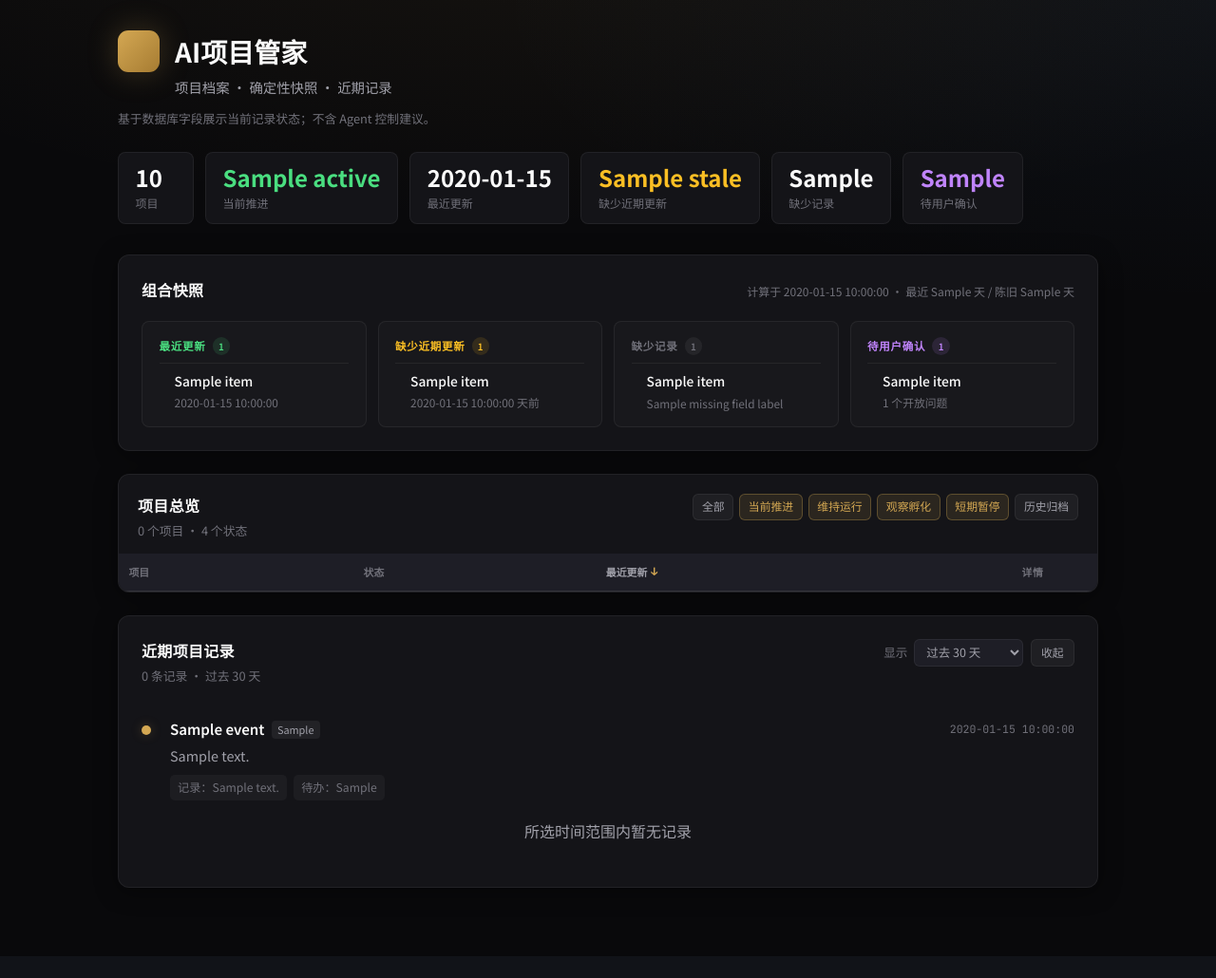
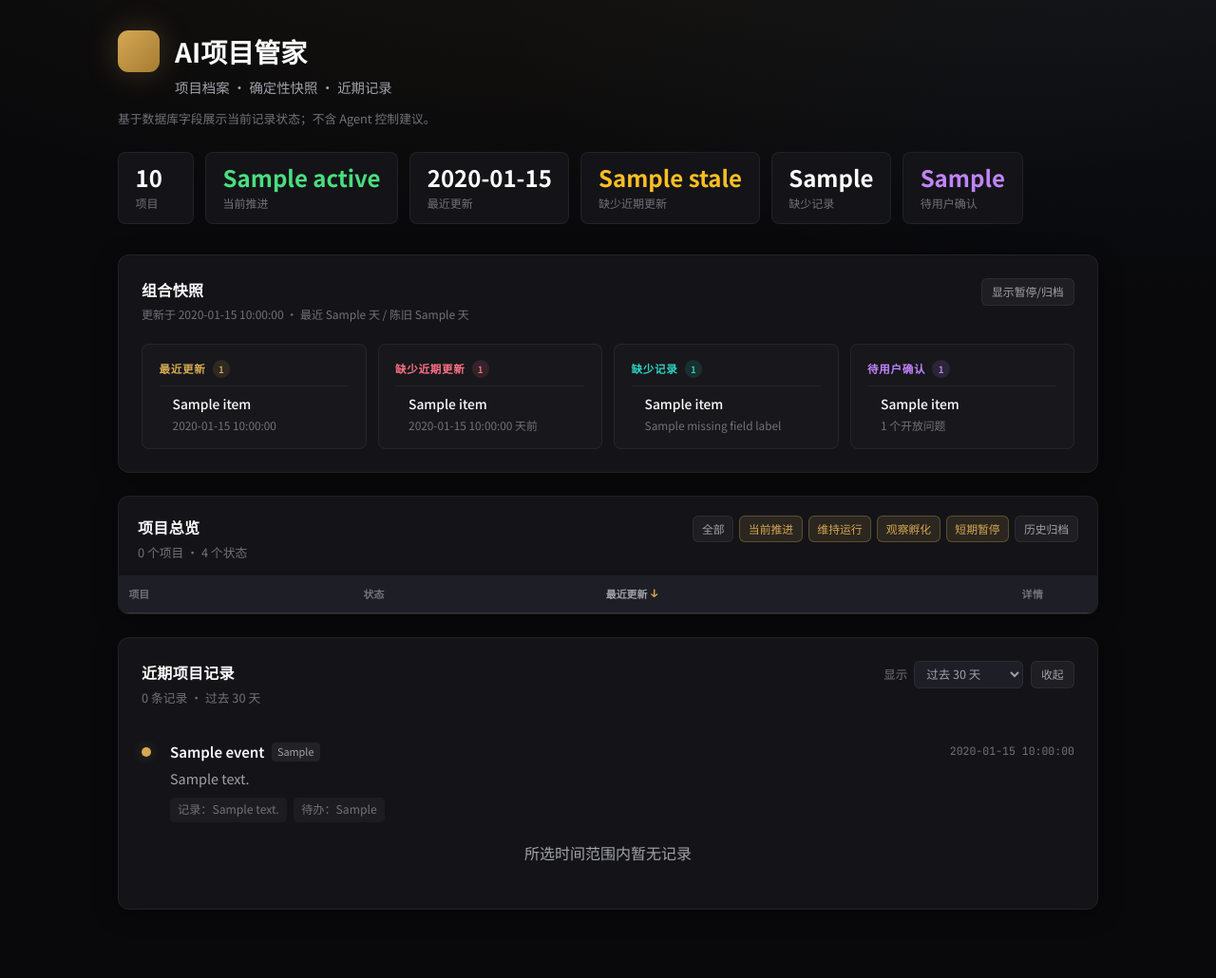
Before and after one commit to PU-UP/ai-project-manager, a FastAPI app: template app/templates/index.html in a window 1280 px wide. Shown: the whole page at 95% size. Before the commit the page ends 1007 px from the top, so only its background shows below. Run offline with FastAPI, Linux system fonts and the light colour scheme; the template is opened without the code that fills it: most values are stand-ins (such as "Sample title", 1, 10 or a date in 2020).

Commit message:
fix: refine portfolio snapshot UI and thresholds (v1.0.4)
Tighten recent/stale thresholds to 5/7 days, sort by full timestamp, add paused/archived toggle, status dots, and distinct column header colors.

Co-authored-by: Cursor <cursoragent@cursor.com>

```diff
--- a/app/services/context_snapshot.py
+++ b/app/services/context_snapshot.py
@@ -7,8 +7,8 @@ from datetime import datetime, timedelta
 from app.datetime_util import BEIJING, _parse_timestamp
 from app.provenance import fact_text
 
-STALE_DAYS = 30
-RECENT_DAYS = 14
+STALE_DAYS = 7
+RECENT_DAYS = 5
 TRACKED_STATUSES = frozenset({"active", "maintain", "observe"})
 
 MEMORY_FIELDS = ("origin", "current_goal", "discussion_brief")
@@ -43,6 +43,13 @@ def _project_age_days(project: dict, now: datetime) -> int | None:
     if ts is None:
         return None
     return max(0, (now - ts).days)
+
+
+def _updated_at_sort_key(item: dict) -> datetime:
+    ts = _parse_timestamp(item.get("updated_at") or "")
+    if ts is None:
+        return datetime.min.replace(tzinfo=BEIJING)
+    return ts
 
 
 def build_portfolio_snapshot(projects: list[dict]) -> dict:
@@ -108,7 +115,7 @@ def build_portfolio_snapshot(projects: list[dict]) -> dict:
                 }
             )
 
-    recently_updated.sort(key=lambda x: x.get("days_since_update", 999))
+    recently_updated.sort(key=_updated_at_sort_key, reverse=True)
     stale_projects.sort(key=lambda x: -x.get("days_since_update", 0))
 
     return {
--- a/app/static/app.js
+++ b/app/static/app.js
@@ -13,6 +13,51 @@
       if (label) item.textContent = label;
     });
   }
+
+  function initSnapshotInactiveToggle() {
+    const card = document.querySelector(".card--snapshot");
+    const toggle = document.querySelector("[data-snapshot-toggle-inactive]");
+    if (!card || !toggle) return;
+
+    let showInactive = false;
+
+    function renderSnapshotInactive() {
+      card.classList.toggle("is-show-inactive", showInactive);
+      card.querySelectorAll(".insight--snapshot").forEach((insight) => {
+        const items = Array.from(
+          insight.querySelectorAll(".snapshot-item[data-snapshot-status]"),
+        );
+        let visible = 0;
+        items.forEach((item) => {
+          const inactive = item.hasAttribute("data-snapshot-inactive");
+          if (showInactive || !inactive) visible += 1;
+        });
+
+        const countEl = insight.querySelector("[data-snapshot-count]");
+        if (countEl) {
+          if (visible > 0) {
+            countEl.textContent = String(visible);
+            countEl.hidden = false;
+          } else {
+            countEl.hidden = true;
+          }
+        }
+      });
+
+      toggle.textContent = showInactive ? "隐藏暂停/归档" : "显示暂停/归档";
+      toggle.setAttribute("aria-pressed", showInactive ? "true" : "false");
+      toggle.classList.toggle("is-active", showInactive);
+    }
+
+    toggle.addEventListener("click", () => {
+      showInactive = !showInactive;
+      renderSnapshotInactive();
+    });
+
+    renderSnapshotInactive();
+  }
+
+  initSnapshotInactiveToggle();
 
   const timelineBody = document.querySelector("[data-timeline-body]");
   const timelineItems = Array.from(document.querySelectorAll("[data-event-date]"));
--- a/app/static/style.css
+++ b/app/static/style.css
@@ -187,6 +187,21 @@ body {
   align-items: baseline;
 }
 
+.card-head--snapshot {
+  align-items: flex-start;
+  gap: 1rem;
+}
+
+.card-head--snapshot .collapse-btn.is-active {
+  color: var(--accent);
+  border-color: rgba(212, 168, 83, 0.3);
+  background: var(--accent-dim);
+}
+
+.card--snapshot:not(.is-show-inactive) .snapshot-item[data-snapshot-inactive] {
+  display: none;
+}
+
 .card--snapshot .card-meta {
   font-size: 0.75rem;
   line-height: 1.4;
@@ -235,9 +250,15 @@ body {
   text-transform: none;
 }
 
-.insight--positive .insight-count { color: var(--positive); background: var(--positive-dim); }
-.insight--warning .insight-count { color: var(--warning); background: var(--warning-dim); }
-.insight--human .insight-count { color: var(--human); background: var(--human-dim); }
+/* 快照列标题色：与项目状态色（绿/蓝/黄/灰）区分 */
+.insight--snapshot-recent h3 { color: var(--accent); }
+.insight--snapshot-recent .insight-count { color: var(--accent); background: var(--accent-dim); }
+.insight--snapshot-stale h3 { color: #fb7185; }
+.insight--snapshot-stale .insight-count { color: #fb7185; background: rgba(251, 113, 133, 0.12); }
+.insight--snapshot-missing h3 { color: #2dd4bf; }
+.insight--snapshot-missing .insight-count { color: #2dd4bf; background: rgba(45, 212, 191, 0.12); }
+.insight--snapshot-pending h3 { color: var(--human); }
+.insight--snapshot-pending .insight-count { color: var(--human); background: var(--human-dim); }
 
 .snapshot-list {
   list-style: none;
@@ -245,17 +266,40 @@ body {
   padding: 0;
 }
 
-.snapshot-item {
-  display: flex;
-  flex-direction: column;
-  align-items: stretch;
-  gap: 0.2rem;
+.insight--snapshot .snapshot-list {
+  padding-left: 0;
+}
+
+.snapshot-item:not(.snapshot-item--empty) {
+  display: grid;
+  grid-template-columns: auto 1fr;
+  grid-template-rows: auto auto;
+  column-gap: 0.5rem;
+  row-gap: 0.2rem;
+  align-items: start;
   padding: 0.55rem 0;
   border-bottom: 1px solid var(--border);
 }
 
+.snapshot-item:not(.snapshot-item--empty)::before {
+  content: "";
+  width: 6px;
+  height: 6px;
+  margin-top: 0.42rem;
+  border-radius: 50%;
+  grid-column: 1;
+  grid-row: 1;
+  flex-shrink: 0;
+}
+
+.snapshot-item[data-snapshot-status="active"]::before { background: var(--positive); }
+.snapshot-item[data-snapshot-status="maintain"]::before { background: var(--ai); }
+.snapshot-item[data-snapshot-status="observe"]::before { background: var(--warning); }
+.snapshot-item[data-snapshot-status="paused"]::before,
+.snapshot-item[data-snapshot-status="archived"]::before { background: var(--text-muted); }
+
 .snapshot-item--stacked {
-  gap: 0.25rem;
+  gap: 0;
 }
 
 .snapshot-item:first-child {
@@ -268,6 +312,8 @@ body {
 }
 
 .snapshot-item__name {
+  grid-column: 2;
+  grid-row: 1;
   color: var(--text);
   font-size: 0.86rem;
   font-weight: 500;
@@ -281,6 +327,8 @@ body {
 }
 
 .snapshot-item__meta {
+  grid-column: 2;
+  grid-row: 2;
   font-size: 0.74rem;
   color: var(--text-muted);
   line-height: 1.45;
--- a/app/templates/index.html
+++ b/app/templates/index.html
@@ -56,17 +56,31 @@
 {% endif %}
 
 <section class="card card--snapshot">
-  <div class="card-head">
-    <h2>组合快照</h2>
-    <span class="card-meta">计算于 {{ snapshot.computed_at }} · 最近 {{ snapshot.thresholds.recent_days }} 天 / 陈旧 {{ snapshot.thresholds.stale_days }} 天</span>
+  <div class="card-head card-head--snapshot">
+    <div>
+      <h2>组合快照</h2>
+      <span class="card-meta">更新于 {{ snapshot.computed_at }} · 最近 {{ snapshot.thresholds.recent_days }} 天 / 陈旧 {{ snapshot.thresholds.stale_days }} 天</span>
+    </div>
+    <button
+      class="collapse-btn"
+      type="button"
+      data-snapshot-toggle-inactive
+      aria-pressed="false"
+    >显示暂停/归档</button>
   </div>
 
   <div class="insight-grid insight-grid--snapshot">
-    <div class="insight insight--snapshot insight--positive">
-      <h3>最近更新{% if snapshot.recently_updated %}<span class="insight-count">{{ snapshot.recently_updated | length }}</span>{% endif %}</h3>
+    {% set snapshot_inactive = ['paused', 'archived'] %}
+    <div class="insight insight--snapshot insight--snapshot-recent">
+      {% set recent_active = snapshot.recently_updated | rejectattr('status', 'in', snapshot_inactive) | list %}
+      <h3>最近更新{% if recent_active %}<span class="insight-count" data-snapshot-count>{{ recent_active | length }}</span>{% else %}<span class="insight-count" data-snapshot-count hidden></span>{% endif %}</h3>
       <ul class="snapshot-list">
         {% for item in snapshot.recently_updated %}
-        <li class="snapshot-item">
+        <li
+          class="snapshot-item"
+          data-snapshot-status="{{ item.status }}"
+          {% if item.status in snapshot_inactive %}data-snapshot-inactive{% endif %}
+        >
           <a href="/project/{{ item.id }}" class="snapshot-item__name">{{ item.name }}</a>
           <span class="snapshot-item__meta">{{ item.updated_at or '—' }}</span>
         </li>
@@ -75,11 +89,16 @@
         {% endfor %}
       </ul>
     </div>
-    <div class="insight insight--snapshot insight--warning">
-      <h3>缺少近期更新{% if snapshot.stale_projects %}<span class="insight-count">{{ snapshot.stale_projects | length }}</span>{% endif %}</h3>
+    <div class="insight insight--snapshot insight--snapshot-stale">
+      {% set stale_active = snapshot.stale_projects | rejectattr('status', 'in', snapshot_inactive) | list %}
+      <h3>缺少近期更新{% if stale_active %}<span class="insight-count" data-snapshot-count>{{ stale_active | length }}</span>{% else %}<span class="insight-count" data-snapshot-count hidden></span>{% endif %}</h3>
       <ul class="snapshot-list">
         {% for item in snapshot.stale_projects %}
-        <li class="snapshot-item">
+        <li
+          class="snapshot-item"
+          data-snapshot-status="{{ item.status }}"
+          {% if item.status in snapshot_inactive %}data-snapshot-inactive{% endif %}
+        >
           <a href="/project/{{ item.id }}" class="snapshot-item__name">{{ item.name }}</a>
           <span class="snapshot-item__meta">{{ item.days_since_update }} 天前</span>
         </li>
@@ -88,11 +107,16 @@
         {% endfor %}
       </ul>
     </div>
-    <div class="insight insight--snapshot insight--muted">
-      <h3>缺少记录{% if snapshot.missing_memory %}<span class="insight-count">{{ snapshot.missing_memory | length }}</span>{% endif %}</h3>
+    <div class="insight insight--snapshot insight--snapshot-missing">
+      {% set missing_active = snapshot.missing_memory | rejectattr('status', 'in', snapshot_inactive) | list %}
+      <h3>缺少记录{% if missing_active %}<span class="insight-count" data-snapshot-count>{{ missing_active | length }}</span>{% else %}<span class="insight-count" data-snapshot-count hidden></span>{% endif %}</h3>
       <ul class="snapshot-list">
         {% for item in snapshot.missing_memory %}
-        <li class="snapshot-item snapshot-item--stacked">
+        <li
+          class="snapshot-item snapshot-item--stacked"
+          data-snapshot-status="{{ item.status }}"
+          {% if item.status in snapshot_inactive %}data-snapshot-inactive{% endif %}
+        >
           <a href="/project/{{ item.id }}" class="snapshot-item__name">{{ item.name }}</a>
           <span class="snapshot-item__meta">{{ item.missing_field_labels | join('、') }}</span>
         </li>
@@ -101,11 +125,16 @@
         {% endfor %}
       </ul>
     </div>
-    <div class="insight insight--snapshot insight--human">
-      <h3>待用户确认{% if snapshot.pending_confirmation %}<span class="insight-count">{{ snapshot.pending_confirmation | length }}</span>{% endif %}</h3>
+    <div class="insight insight--snapshot insight--snapshot-pending">
+      {% set pending_active = snapshot.pending_confirmation | rejectattr('status', 'in', snapshot_inactive) | list %}
+      <h3>待用户确认{% if pending_active %}<span class="insight-count" data-snapshot-count>{{ pending_active | length }}</span>{% else %}<span class="insight-count" data-snapshot-count hidden></span>{% endif %}</h3>
       <ul class="snapshot-list">
         {% for item in snapshot.pending_confirmation %}
-        <li class="snapshot-item">
+        <li
+          class="snapshot-item"
+          data-snapshot-status="{{ item.status }}"
+          {% if item.status in snapshot_inactive %}data-snapshot-inactive{% endif %}
+        >
           <a href="/project/{{ item.id }}" class="snapshot-item__name">{{ item.name }}</a>
           <span class="snapshot-item__meta">{{ item.open_questions_count }} 个开放问题</span>
         </li>
--- a/pyproject.toml
+++ b/pyproject.toml
@@ -1,6 +1,6 @@
 [project]
 name = "ai-project-manager"
-version = "1.0.3"
+version = "1.0.4"
 description = "AI项目管家 - 给外部 Agent 使用的个人项目经理工程框架"
 readme = "README.md"
 requires-python = ">=3.11"
--- a/skills/project-manager-runtime/scripts/record_usage.py
+++ b/skills/project-manager-runtime/scripts/record_usage.py
@@ -9,7 +9,7 @@ from pathlib import Path
 import tomllib
 
 
-SKILL_VERSION = "1.0.3"
+SKILL_VERSION = "1.0.4"
 ROOT_DIR = Path(__file__).resolve().parents[3]
 USAGE_PATH = ROOT_DIR / ".agent-workspace" / "usage" / "usage.jsonl"
 FRICTION_TYPES = (
```
Also changed, not shown: skills/project-manager-runtime/SKILL.md (+1 -1 lines), tests/test_context_snapshot.py (+13 -0 lines), tests/test_ui_smoke.py (+3 -0 lines), 1 other file.
